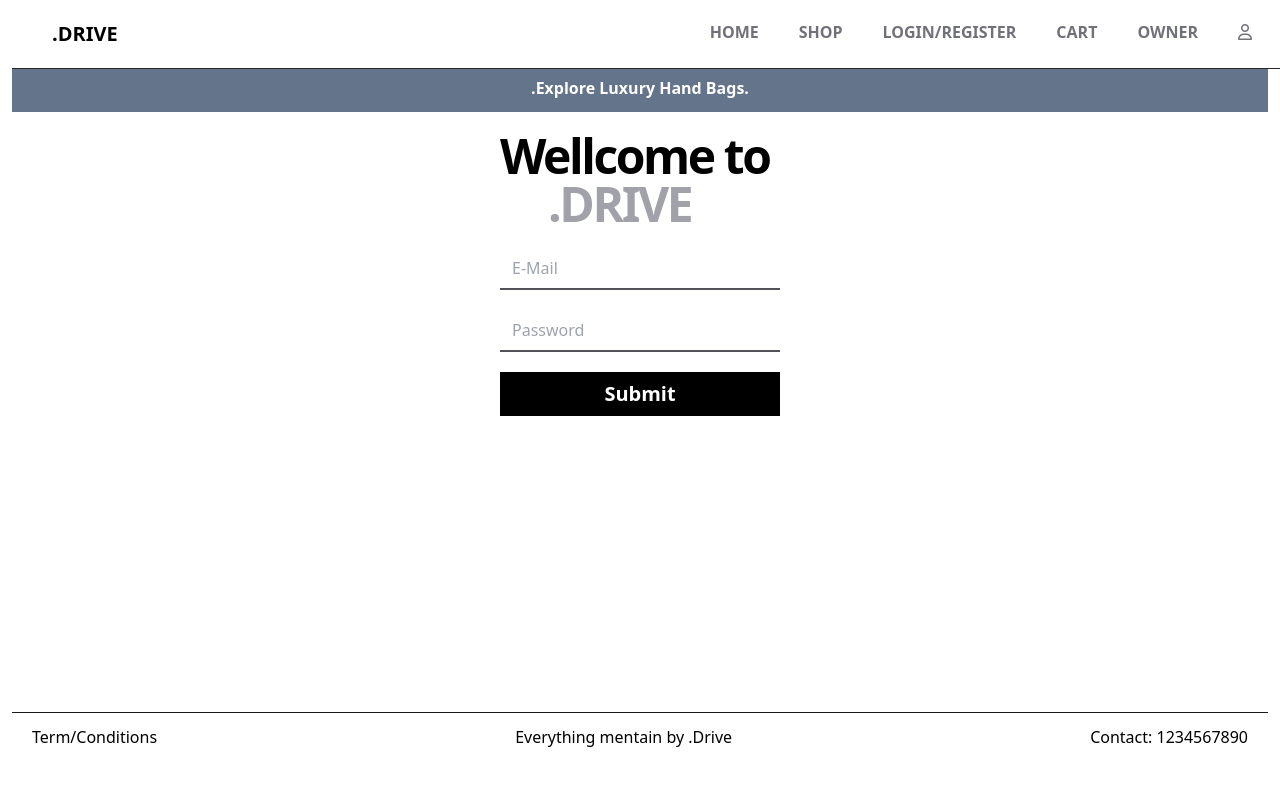
After one commit to AtulTiwar1170/Drive, a Node server app: page /owners/ownerlogin in a window 1280 px wide. The commit adds this page. Shown: the top 786 px of the page. Run offline with Node 20, Linux system fonts and the light colour scheme; some libraries are stand-ins or nearby versions.

Commit message:
pre-Completed-stage,

```diff
--- a/middlewares/isLogedin.js
+++ b/middlewares/isLogedin.js
@@ -8,7 +8,7 @@ const cookieParser = require("cookie-parser");
 app.use(cookieParser());
 
 module.exports = async function (req, res, next) {
-    if(!req.cookies.token) {
+    if (!req.cookies.token) {
         req.flash("error, you need to login first");
         return res.redirect("/login");
     }
--- a/models/owners.model.js
+++ b/models/owners.model.js
@@ -11,10 +11,10 @@ const ownerSchema = mongoose.Schema({
         unique: true,
         lowercase: true,
     },
-    contact: {
-        type: Number,
+    password:{
+        type: String,
         required: true,
-    },
+    }
 
 
 
--- a/routes/index.js
+++ b/routes/index.js
@@ -24,5 +24,11 @@ router.get("/login", function (req, res) {
 router.get("/register", function (req, res) {
     res.render("register");
 });
+router.get("/access", function (req, res) {
+    res.render("access");
+});
+
+
+
 
 module.exports = router;
--- a/routes/ownersRouter.js
+++ b/routes/ownersRouter.js
@@ -1,34 +1,39 @@
 const express = require("express");
-
 const router = express.Router();
 const ownerModel = require("../models/owners.model");
 const productModel = require("../models/products.models");
+const {ownerlogin} = require("../controllers/ownerAuthControler.js");
 
 
 if(process.env.NODE_ENV === "development") {
-    router.post("/create", async function (req, res) {
-        let owners = await ownerModel.find();
-        if (owners.length > 0) {
-            return res.status(500).send("you don't have permision to create a new owner.");
+    router.post("/create", ownerlogin)
+}
+router.get("/ownerlogin", function (req, res) {
+    res.render("ownerlogin");
+});
+router.post("/ownerlogin", async function (req, res) {
+    const { email, password } = req.body;
+    const user = await ownerModel.findOne({ email: email});
+    if(!user) return res.render('access')
+    else {
+        bcrypt.compare(user.password, password, (err, result) => {
+            if(result) {
+
+                res.redirect('/owners/owner-access/adminpanel');
+            }
+            else {
+                res.redirect('/owners/access');
+            }
         }
+    )
+    }
 
-        let {fullname, email, password, contact} = req.body;
-
-        let createdOwner = await ownerModel.create({
-            fullname,
-            email,
-            password,
-            contact,
-        });
-        res.status(201).send(createdOwner);
-    })
-}
+});
 
 router.get("/admin", function (req, res) {
-    // let success = req.flash("success");
     res.render("createproduct");
 });
-router.get("/adminpanel", async function (req, res) {
+router.get("/owner-access/adminpanel", async function (req, res) {
     let products = await productModel.find();
     res.render("adminpanel", { products });
 });
--- /dev/null
+++ b/views/ownerLogin.ejs
@@ -0,0 +1,19 @@
+<%- include('partials/header')%>
+
+
+<main class="h-[75vh] w-full flex justify-center item-center">
+    <div class="box w-80 h-96 p-5 ">
+        <h1 class="font-bold text-5xl tracking-tighter">Wellcome to <span class="font-bold text-5xl text-zinc-400 ml-12">.DRIVE</span></h1>
+        <form action="/owners/ownerlogin" method="post">
+            <input class="px-3 py-2 ouline-none border-b-2 border-zinc-600 w-full mt-5" type="email" placeholder="E-Mail" name="email" required>
+            <input class="px-3 py-2 ouline-none border-b-2 border-zinc-600 w-full mt-5" type="password" placeholder="Password" name="password" required>
+            <input class="px-5 py-2 bg-black font-bold w-full text-white text-xl mt-5" type="submit" value="Submit">
+        </form>
+    </div>
+
+</main>
+<footer class="flex justify-between item-center border-t-[1px] border-zinc-900 bottom-0 px-5 py-3 w-full ">
+    <div class="footitem">Term/Conditions</div>
+    <div class="footitem">Everything mentain by .Drive</div>
+    <div class="footitem">Contact: 1234567890</div>
+</footer>
--- a/views/partials/header.ejs
+++ b/views/partials/header.ejs
@@ -17,7 +17,9 @@
                 <li><a href="/shop">SHOP</a></li>
                 <li><a href="/login">LOGIN</a>/<a href="/register">REGISTER</a></li>
                 <li><a href="/users/cart">CART</a></li>
+                <li><a  href="/owners/ownerlogin">OWNER</a></li>
                 <li><a href="/users/profile"><i class="fa-regular fa-user"></i></a></li>
+
             </div>
 
         </nav>
--- a/views/profile.ejs
+++ b/views/profile.ejs
@@ -18,11 +18,7 @@
                     <h3 class="text-xl text-blue-500 "><%= user.email %></h3>
                     <h3 class="text-xl text-blue-500  "><%= user.contact %></h3>
                 </div>
-                <div class="flex justify-between item-center mt-10">
-                    <a class="px-3 py-1 bg-blue-500 hover:bg-blue-600 text-white font-bold text-xl  rounded-md " href="/owners/orders">orders</a>
-                    <a class="px-3 py-1 bg-blue-500 hover:bg-blue-600 text-white font-bold text-xl  rounded-md " href="/owners/adminPanel">Manage Product</a>
-                    <a class="px-3 py-1 bg-blue-500 hover:bg-blue-600 text-white font-bold text-xl  rounded-md " href="/owners/admin">Create New Product</a>
-                </div>
+
             </div>
             <div class="inside min-h-[40vh] w-full bg-zinc-100 mt-5 p-3">
                 <div class="orders h-10 w-full bg-zinc-300 mb-2"></div>
```
Also changed, not shown: controllers/ownerAuthControler.js (added, +27 -0 lines), routes/usersRouter.js (+13 -13 lines), views/access.ejs (added, +10 -0 lines), views/adminpanel.ejs (+4 -3 lines). Lines whose indentation alone changed are shown as unchanged.
